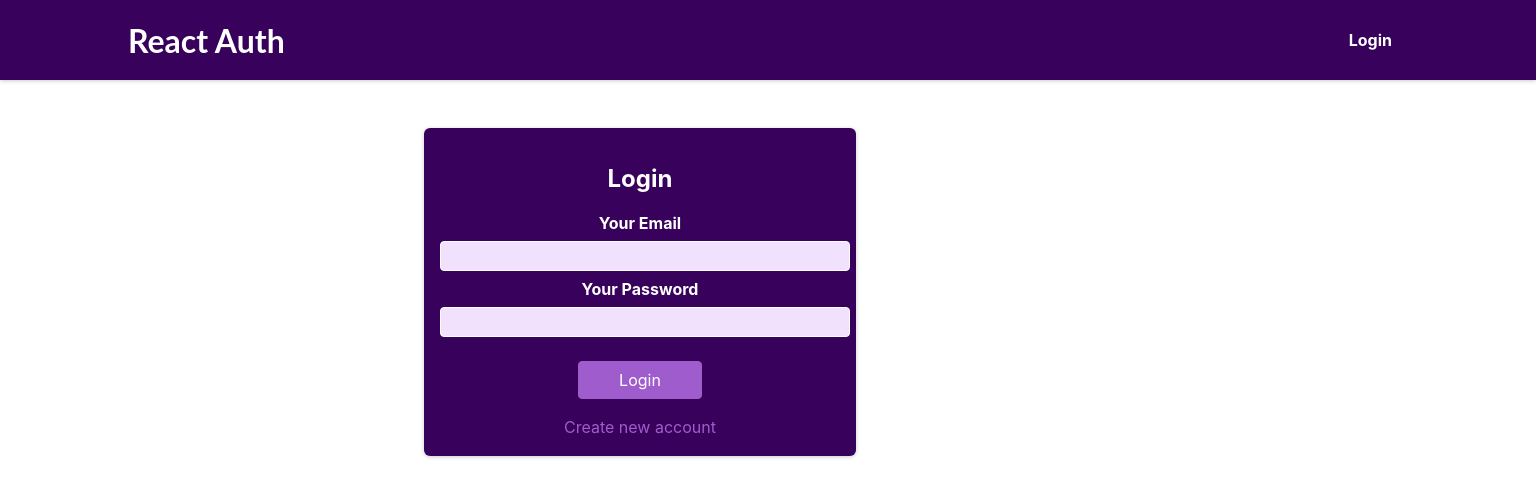
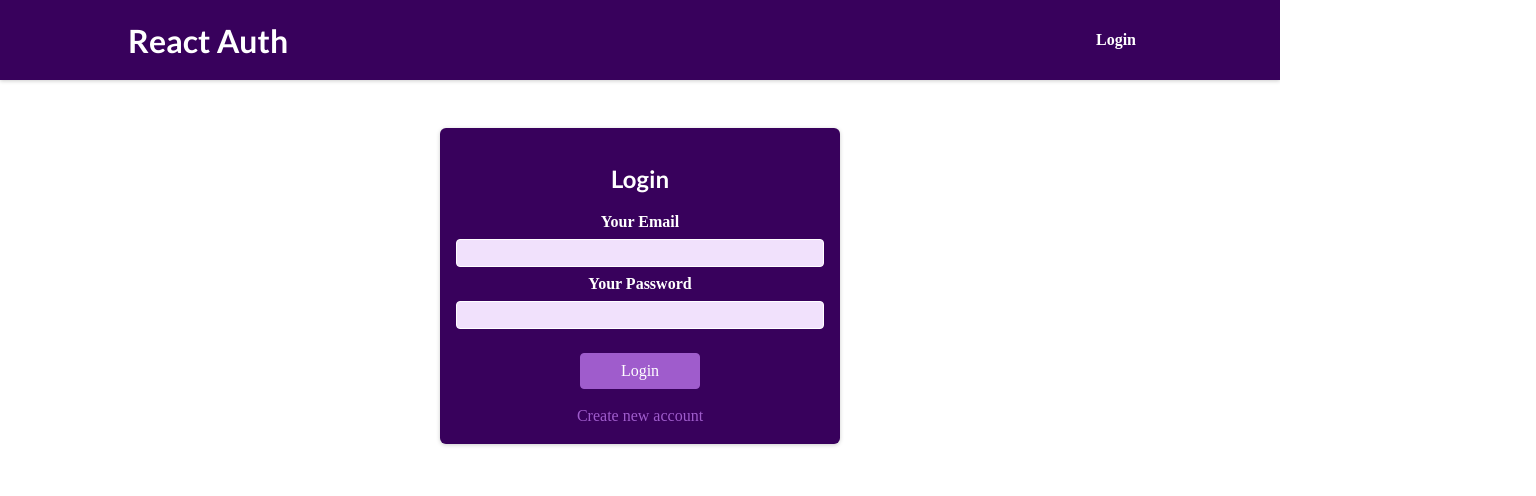
Before and after one commit to Kanishka08/signup-and-auth, a React (Create React App) app: page /auth in a window 1280 px wide. Shown: the top 496 px of the page, 1536 px wide, since content can reach past the window. Built offline with nearby package versions, Linux system fonts and the light colour scheme.

Commit message:
Auto logout

```diff
--- a/package.json
+++ b/package.json
@@ -8,7 +8,7 @@
     "@testing-library/user-event": "^13.5.0",
     "react": "^18.3.0",
     "react-dom": "^18.3.0",
-    "react-router-dom": "^6.23.0",
+    "react-router-dom": "^5.3.4",
     "react-scripts": "5.0.1",
     "web-vitals": "^2.1.4"
   },
--- a/src/App.js
+++ b/src/App.js
@@ -1,31 +1,37 @@
-import { Routes, Route } from 'react-router-dom';
-
+import { Switch, Route, Redirect } from 'react-router-dom';
 import Layout from './components/Layout/Layout';
 import UserProfile from './components/Profile/UserProfile';
 import AuthPage from './pages/AuthPage';
 import HomePage from './pages/HomePage';
-import { BrowserRouter as Router } from 'react-router-dom';
-import {AuthContextProvider} from './components/Store/AuthContext';
 import AuthContext from './components/Store/AuthContext';
 import { useContext } from 'react';
 
 
 function App() {
-  const {isLoggedIn} = useContext(AuthContext)
+  const authCtx = useContext(AuthContext)
   return (
-    <AuthContextProvider>
-    <Router>
     <Layout>
-      <Routes>
-        <Route path='/' element={<HomePage />} />
-        {!isLoggedIn && <Route path='/auth' element={<AuthPage />} />}
-        {<Route path='/profile' element={<UserProfile />} />}
-        {<Route path='/profile' element={<UserProfile />} />}
-      </Routes>
-    </Layout>
-  </Router>
-  </AuthContextProvider>
-  );
+    <Switch>
+      <Route path='/' exact>
+        <HomePage />
+      </Route>
+      {!authCtx.isLoggedIn && (
+        <Route path='/auth'>
+          <AuthPage />
+        </Route>
+      )}
+
+        <Route path='/profile'>
+        {authCtx.isLoggedIn && <UserProfile />}
+        {!authCtx.isLoggedIn && <Redirect to='/auth' />}
+        </Route>
+      <Route path='*'>
+        <Redirect to='/' />
+      </Route>
+    </Switch>
+  </Layout>
+);
 }
 
+
 export default App;
--- a/src/components/Auth/AuthForm.js
+++ b/src/components/Auth/AuthForm.js
@@ -1,9 +1,10 @@
 import { useState, useRef, useContext } from 'react';
 import AuthContext from '../Store/AuthContext';
-
+import { useHistory } from "react-router-dom";
 import classes from './AuthForm.module.css';
 
 const AuthForm = () => {
+  const history = useHistory();
   const emailInputRef = useRef();
   const passwordInputRef = useRef();
 
@@ -34,14 +35,14 @@ const AuthForm = () => {
       'https://identitytoolkit.googleapis.com/v1/accounts:signUp?key=AIzaSyDHJ1oZx_z4J71vGaNCSVnTvsQAaQ4q9ek';
     }
     fetch(url, {
-      method: 'POST',
+      method: "POST",
       body: JSON.stringify({
         email: enteredEmail,
         password: enteredPassword,
         returnSecureToken: true,
       }),
       headers: {
-        'Content-Type': 'application/json',
+        "Content-Type": "application/json",
       },
     })
       .then((res) => {
@@ -50,7 +51,7 @@ const AuthForm = () => {
           return res.json();
         } else {
           return res.json().then((data) => {
-            let errorMessage = 'Authentication failed!';
+            let errorMessage = "Authentication failed!";
             // if (data && data.error && data.error.message) {
             //   errorMessage = data.error.message;
             // }
@@ -61,6 +62,7 @@ const AuthForm = () => {
       })
       .then((data) => {
         authCtx.login(data.idToken);
+        history.replace('/');
       })
       .catch((err) => {
         alert(err.message);
@@ -69,17 +71,17 @@ const AuthForm = () => {
 
     return (
       <section className={classes.auth}>
-        <h1>{isLogin ? 'Login' : 'Sign Up'}</h1>
+        <h1>{isLogin ? "Login" : "Sign Up"}</h1>
         <form onSubmit={submitHandler}>
           <div className={classes.control}>
-            <label htmlFor='email'>Your Email</label>
-            <input type='email' id='email' required ref={emailInputRef} />
+            <label htmlFor="emai">Your Email</label>
+            <input type="email" id="email" required ref={emailInputRef} />
           </div>
           <div className={classes.control}>
-            <label htmlFor='password'>Your Password</label>
+            <label htmlFor="password">Your Password</label>
             <input
-              type='password'
-              id='password'
+              type="password"
+              id="password"
               required
               ref={passwordInputRef}
             />
@@ -94,7 +96,7 @@ const AuthForm = () => {
               className={classes.toggle}
               onClick={switchAuthModeHandler}
             >
-              {isLogin ? 'Create new account' : 'Login with existing account'}
+              {isLogin ? "Create new account" : "Login with existing account"}
             </button>
           </div>
 
--- a/src/components/Layout/MainNavigation.js
+++ b/src/components/Layout/MainNavigation.js
@@ -1,19 +1,27 @@
-import { Link, useNavigate} from 'react-router-dom';
-import { useContext } from 'react';
+import { Link} from 'react-router-dom';
+import { useContext, useEffect } from 'react';
 import AuthContext from '../Store/AuthContext';
 
 import classes from './MainNavigation.module.css';
 
 const MainNavigation = () => {
   const authCtx = useContext(AuthContext);
-  const navigate=useNavigate();
+
 
   const isLoggedIn = authCtx.isLoggedIn;
 
   const logoutHandler =()=>{
     authCtx.logout()
-    navigate('./auth');
   }
+
+  useEffect(() => {
+    if (!authCtx.login) {
+      return;
+    }
+    setTimeout(() => {
+      authCtx.logout();
+    }, 5 * 60 * 1000);
+  }, [authCtx]);
 
 
   return (
--- a/src/components/Profile/ProfileForm.js
+++ b/src/components/Profile/ProfileForm.js
@@ -2,8 +2,10 @@ import { useRef, useContext } from 'react';
 
 import AuthContext from '../Store/AuthContext'
 import classes from './ProfileForm.module.css';
+import { useHistory } from 'react-router-dom';
 
 const ProfileForm = () => {
+  const history = useHistory();
   const newPasswordInputRef = useRef();
   const authCtx = useContext(AuthContext);
 
@@ -26,7 +28,7 @@ const ProfileForm = () => {
       }
     }).then(res => {
       // assumption: Always succeeds!
-
+      history.replace('/');
 
     });
   };
@@ -36,7 +38,7 @@ const ProfileForm = () => {
     <form className={classes.form} onSubmit={submitHandler}>
       <div className={classes.control}>
         <label htmlFor='new-password'>New Password</label>
-        <input type='password' id='new-password' minLength="7" ref={newPasswordInputRef} />
+        <input type='password' id='new-password' minLength="6" ref={newPasswordInputRef} />
       </div>
       <div className={classes.action}>
         <button>Change Password</button>
--- a/src/components/Store/AuthContext.js
+++ b/src/components/Store/AuthContext.js
@@ -8,15 +8,15 @@ const AuthContext = React.createContext({
 });
 
 export const AuthContextProvider = (props) => {
-    const initialState= localStorage.getItem("token")
-    const [token, setToken] = useState(initialState);
+    const initialToken= localStorage.getItem('token');
+    const [token, setToken] = useState(initialToken);
 
 
   const userIsLoggedIn = !!token;
 
   const loginHandler = (token) => {
     setToken(token);
-    localStorage.setItem("token",token)
+    localStorage.setItem('token',token);
   };
 
   const logoutHandler = () => {
--- a/src/index.css
+++ b/src/index.css
@@ -1,13 +1,19 @@
+@import url('https://fonts.googleapis.com/css2?family=Lato:wght@700&family=Open+Sans:wght@400;700&display=swap');
+
+* {
+  box-sizing: border-box;
+}
+
 body {
   margin: 0;
-  font-family: -apple-system, BlinkMacSystemFont, 'Segoe UI', 'Roboto', 'Oxygen',
-    'Ubuntu', 'Cantarell', 'Fira Sans', 'Droid Sans', 'Helvetica Neue',
-    sans-serif;
-  -webkit-font-smoothing: antialiased;
-  -moz-osx-font-smoothing: grayscale;
+
 }
 
-code {
-  font-family: source-code-pro, Menlo, Monaco, Consolas, 'Courier New',
-    monospace;
+h1,
+h2,
+h3,
+h4,
+h5,
+h6 {
+  font-family: 'Lato', sans-serif;
 }
--- a/src/index.js
+++ b/src/index.js
@@ -1,13 +1,17 @@
 import React from 'react';
 import ReactDOM from 'react-dom/client';
+import { BrowserRouter } from 'react-router-dom';
 import './index.css';
 import App from './App';
+import { AuthContextProvider } from './components/Store/AuthContext';
 
 const root = ReactDOM.createRoot(document.getElementById('root'));
 root.render(
-  <React.StrictMode>
-    <App />
-  </React.StrictMode>
+  <AuthContextProvider>
+    <BrowserRouter>
+      <App />
+    </BrowserRouter>
+  </AuthContextProvider>
 );
 
 // If you want to start measuring performance in your app, pass a function
```
Also changed, not shown: src/components/StartingPage/StartingPageContent.module.css (indentation only), 1 other file (tests, documents, lock files or other folders).
